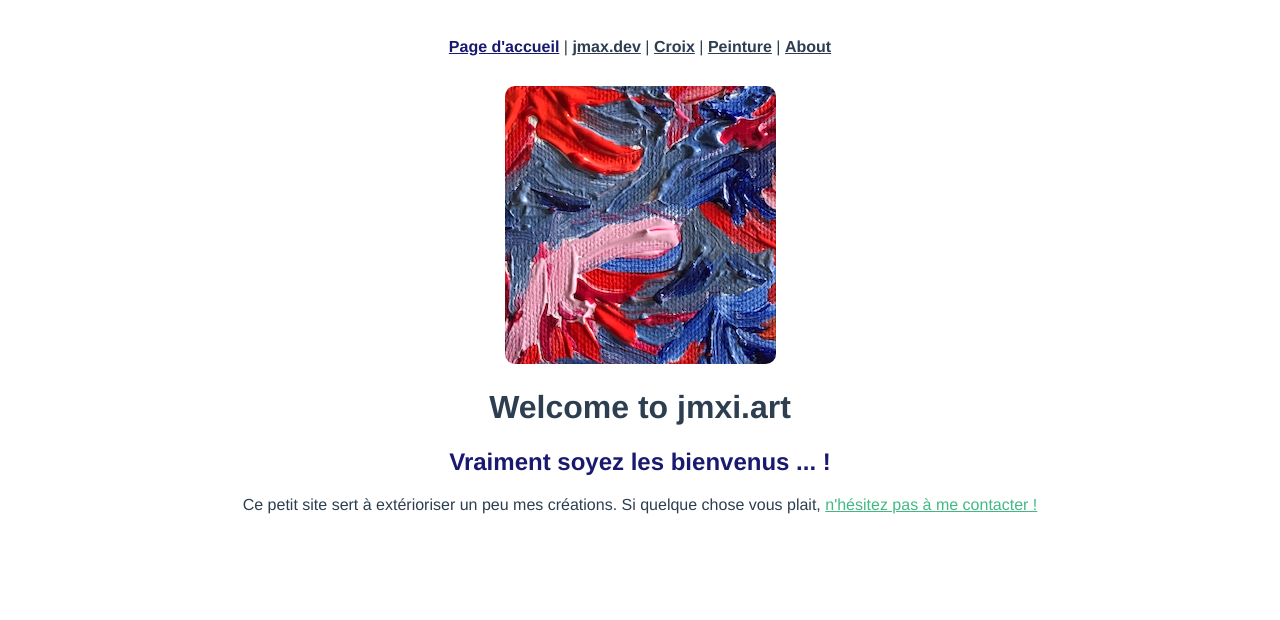
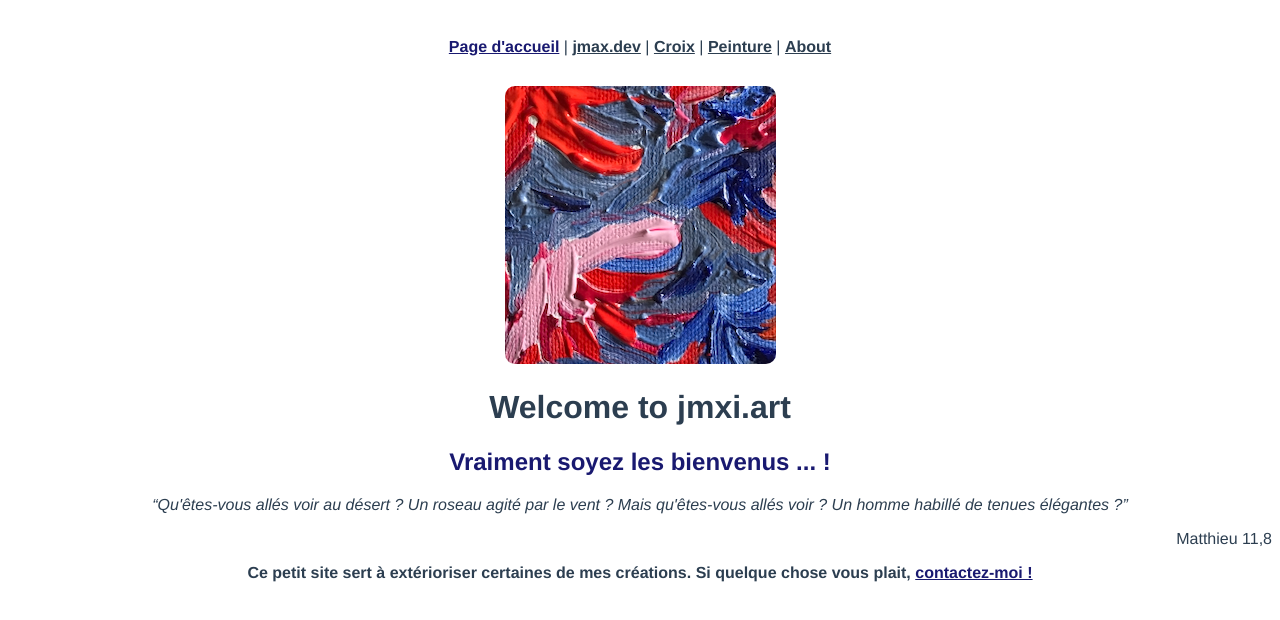
Before and after one commit to jmcob/jmxi.art, a Vue app: page /#/ in a window 1280 px wide. Shown: the top 620 px of the page. Built offline with nearby package versions, Linux system fonts and the light colour scheme.

Commit message:
new disclaimer

```diff
--- a/src/components/HelloWorld.vue
+++ b/src/components/HelloWorld.vue
@@ -2,10 +2,15 @@
   <div class="hello">
     <h1>{{ msg }}</h1>
     <h2>Vraiment soyez les bienvenus ... !</h2>
-    <p>
-      Ce petit site sert à extérioriser un peu mes créations. Si quelque chose
-      vous plait,
-      <a href="mailto:ola@jmax.dev">n'hésitez pas à me contacter !</a>
+    <q
+      >Qu'êtes-vous allés voir au désert ? Un roseau agité par le vent ? Mais
+      qu'êtes-vous allés voir ? Un homme habillé de tenues élégantes ?</q
+    >
+    <p class="end">Matthieu 11,8</p>
+    <p class="strong">
+      Ce petit site sert à extérioriser certaines de mes créations. Si quelque
+      chose vous plait,
+      <a href="mailto:ola@jmax.dev">contactez-moi !</a>
     </p>
   </div>
 </template>
@@ -33,6 +38,15 @@ li {
   margin: 0 10px;
 }
 a {
-  color: #42b983;
+  color: midnightblue;
+}
+q {
+  font-style: italic;
+}
+.end {
+  text-align: end;
+}
+.strong {
+  font-weight: bold;
 }
 </style>
```
